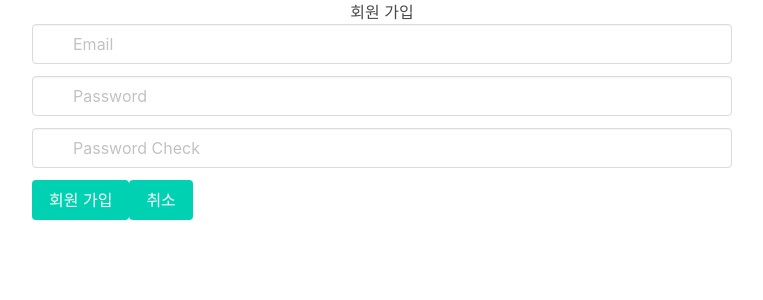
After one commit to SpartaClassD2Jo/FindHand, a Python web app: template templates/register.html in a window 1280 px wide. The commit adds this page. Shown: the top 300 px of the page, without its empty margins (258-1021 px from the left). Run offline with Jinja, Linux system fonts and the light colour scheme; the template is opened without the code that fills it, so the values that code supplies are empty; some libraries are stand-ins or nearby versions.

Commit message:
register page

```diff
--- a/templates/index.html
+++ b/templates/index.html
@@ -1,7 +1,7 @@
 <!DOCTYPE html>
 <html lang="en">
 <head>
-     <link rel="stylesheet" href="https://cdn.jsdelivr.net/npm/bulma@0.9.4/css/bulma.min.css">
+
     <meta charset="UTF-8">
     <title>Title</title>
 </head>
--- /dev/null
+++ b/templates/register.html
@@ -0,0 +1,63 @@
+<!DOCTYPE html>
+<html lang="en">
+<head>
+    <meta charset="UTF-8">
+    <link rel="stylesheet" href="https://cdn.jsdelivr.net/npm/bulma@0.9.4/css/bulma.min.css">
+    <script src="https://ajax.googleapis.com/ajax/libs/jquery/3.4.1/jquery.min.js"></script>
+    <script src="https://cdnjs.cloudflare.com/ajax/libs/jquery-cookie/1.4.1/jquery.cookie.js"></script>
+
+    <title>Title</title>
+    <style>
+        .wrapper {
+            width: 700px;
+            margin: auto;
+            text-align: center;
+        }
+
+    </style>
+</head>
+<body>
+<div class="registerForm wrapper">
+  <h1>회원 가입</h1>
+  <div class = field>
+    <p class="control has-icons-left has-icons-right">
+      <input class="input" type="email" placeholder="Email">
+      <span class="icon is-small is-left">
+        <i class="fas fa-envelope"></i>
+      </span>
+      <span class="icon is-small is-right">
+        <i class="fas fa-check"></i>
+      </span>
+    </p>
+  </div>
+
+  <div class="field">
+      <p class="control has-icons-left">
+          <input class="input" type="password" placeholder="Password">
+          <span class="icon is-small is-left">
+            <i class="fas fa-lock"></i>
+          </span>
+      </p>
+  </div>
+  <div class="field">
+      <p class="control has-icons-left">
+          <input class="input" type="password" placeholder="Password Check">
+          <span class="icon is-small is-left">
+            <i class="fas fa-lock"></i>
+          </span>
+      </p>
+  </div>
+  <div class="buttons">
+      <div class="registerButton">
+          <button class="button is-primary" onclick="openRegister()">회원 가입</button>
+      </div>
+      <div class="cancelButton registerForm ">
+          <button class="button is-primary" >취소</button>
+      </div>
+  </div>
+</div>
+
+
+
+</body>
+</html>
```
Also changed, not shown: app.py (+15 -1 lines), templates/login.html (+8 -15 lines), README.md (added).
